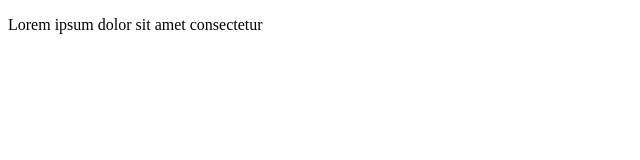
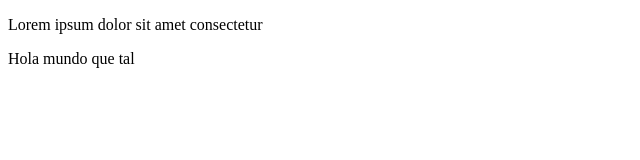
Before and after one commit to samuelseenen/samuel, a plain HTML site: page index.html in a window 1280 px wide. Shown: the whole page, without its empty margins (0-640 px from the left). Drawn offline with Linux system fonts and the light colour scheme.

Commit message:
Prueba 1

```diff
--- a/index.html
+++ b/index.html
@@ -7,10 +7,11 @@
     <title>Git Vscode</title>
 </head>
 <body>
-    <!--DIV CONTENEDOR 1-->
+    <!--DIV CONTENEDOR 2-->
     <div class="container">
             <div class="row">
                 <p>Lorem ipsum dolor sit amet consectetur</p>
+                <p>Hola mundo que tal</p>
             </div>
     </div>
 </body>
```
